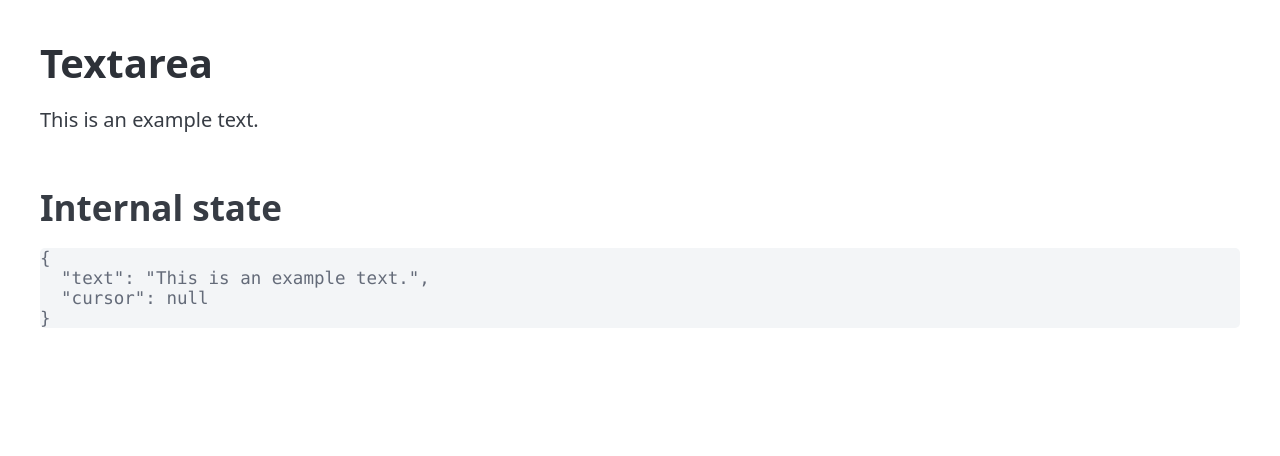
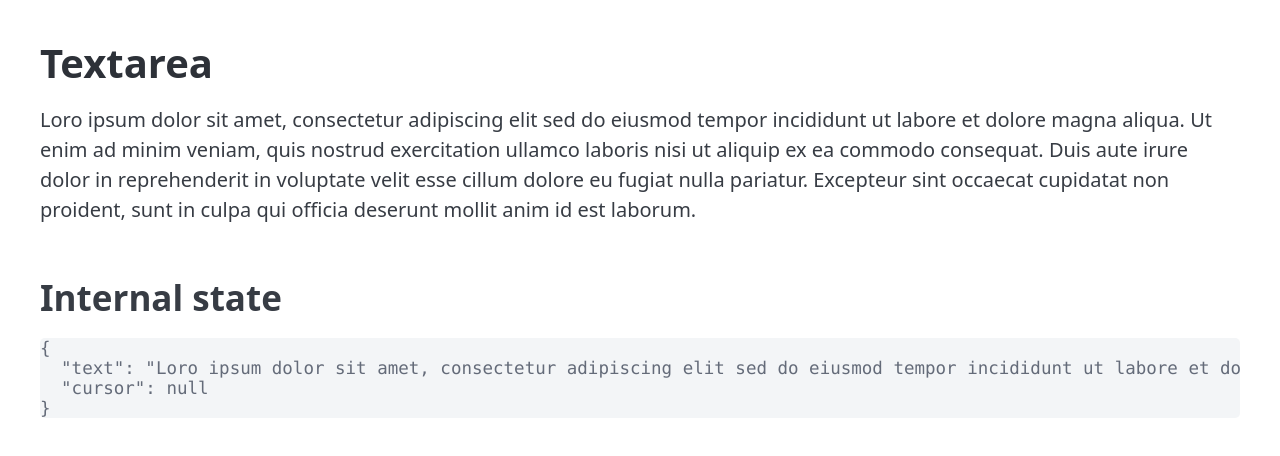
Before and after one commit to kulla/2025-03-26-experiments-with-selection-api, a React app: page / in a window 1280 px wide. Shown: the top 456 px of the page. Built offline with nearby package versions, Linux system fonts and the light colour scheme; the HTML template or start-up script is replaced by a standard one.

Commit message:
feat: Add loroIpsum

```diff
--- a/src/App.tsx
+++ b/src/App.tsx
@@ -1,6 +1,9 @@
 import '@picocss/pico/css/pico.min.css'
 import './App.css'
 import React from 'react'
+
+const loroIpsum =
+  'Loro ipsum dolor sit amet, consectetur adipiscing elit sed do eiusmod tempor incididunt ut labore et dolore magna aliqua. Ut enim ad minim veniam, quis nostrud exercitation ullamco laboris nisi ut aliquip ex ea commodo consequat. Duis aute irure dolor in reprehenderit in voluptate velit esse cillum dolore eu fugiat nulla pariatur. Excepteur sint occaecat cupidatat non proident, sunt in culpa qui officia deserunt mollit anim id est laborum.'
 
 const App = () => {
   return (
@@ -11,7 +14,7 @@
 }
 
 function Textarea() {
-  const [text, setText] = React.useState('This is an example text.')
+  const [text, setText] = React.useState(loroIpsum)
   const [cursor, setCursor] = React.useState<number | null>(null)
 
   return (
```
